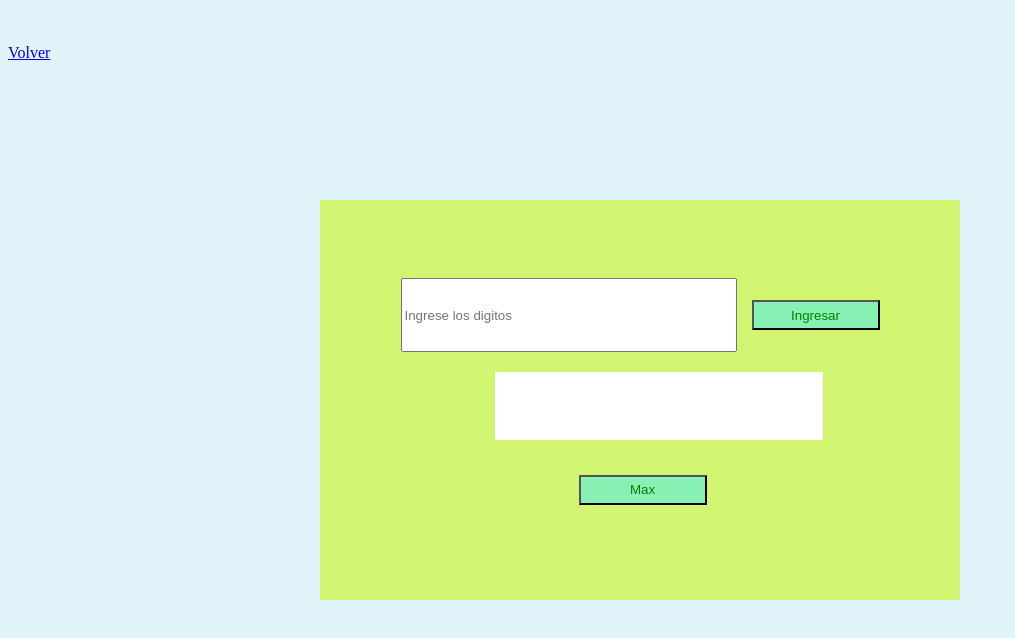
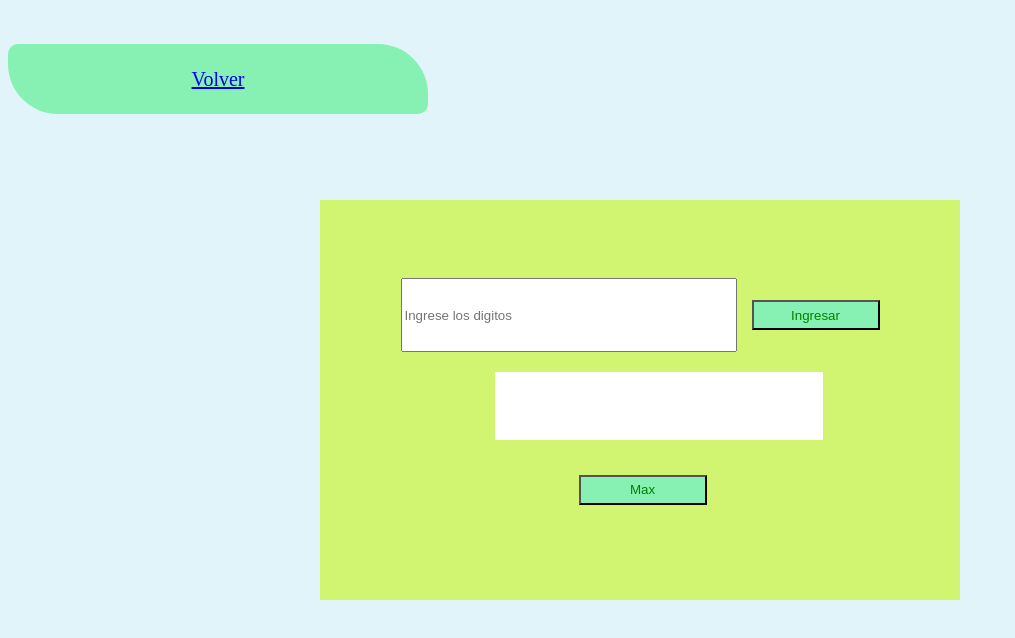
Before and after one commit to Ficolondono/Ejercicio2s7p1, a plain HTML site: page index.html in a window 1280 px wide. Shown: the whole page, without its empty margins (0-1015 px from the left). Drawn offline with Linux system fonts and the light colour scheme.

Commit message:
Update index.html

```diff
--- a/index.html
+++ b/index.html
@@ -46,6 +46,6 @@
 		}
 </script>
 	<br><br>
-	<div class="enlace"><a href="https://ficolondono.github.io/Entregas-ano/Entrega4p1.html">Volver</a></div>
+	<div class="enlac"><a href="https://ficolondono.github.io/Entregas-ano/Entrega4p1.html">Volver</a></div>
 </body>
 </html>
```
